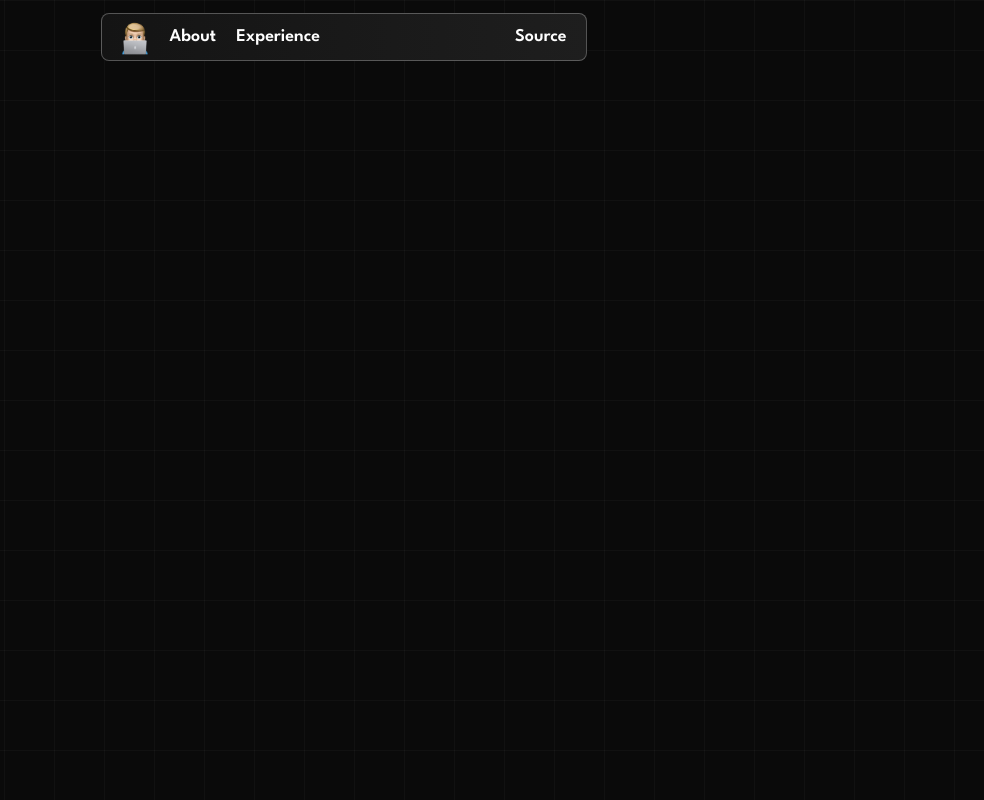
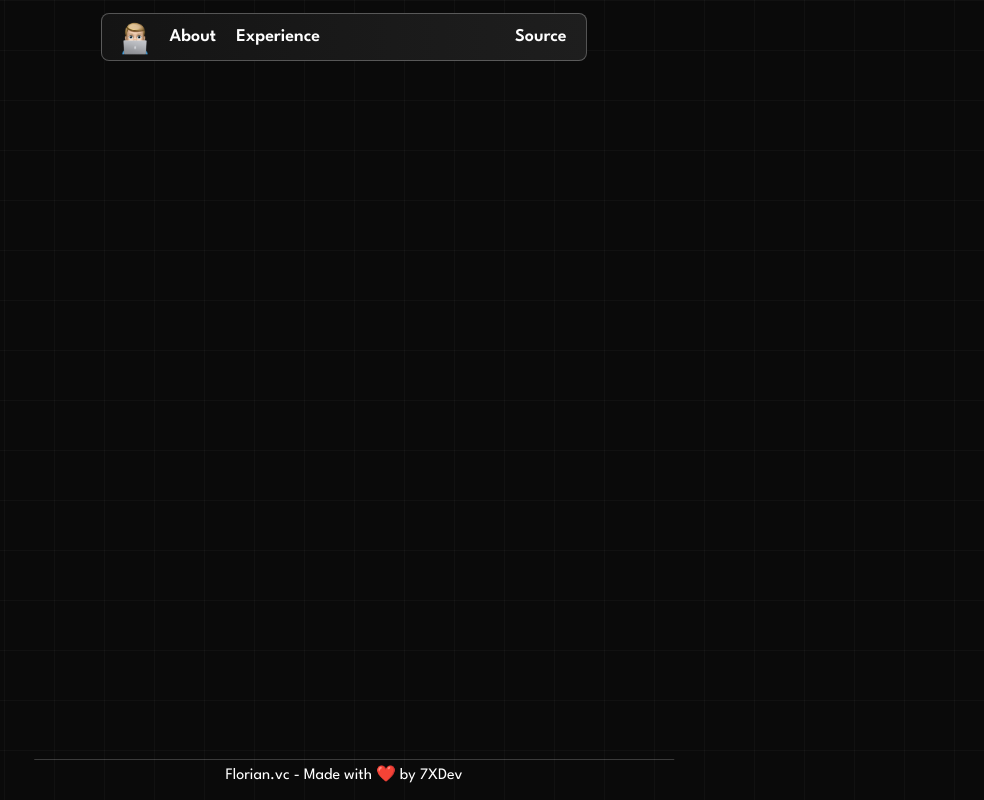
Before and after one commit to 7XDev/Portfolio, a plain HTML site: page index.html in a window 1280 px wide. Shown: the whole page, without its empty margins (296-1280 px from the left). Drawn offline with Linux system fonts and the light colour scheme.

Commit message:
Added Footer

```diff
--- a/index.html
+++ b/index.html
@@ -22,11 +22,21 @@
         Experience
       </a>
 
-      <a class="button-header source-link" href="https://github.com/7xdev/Portfolio" target="_blank" rel="noopener noreferrer">
+      <a class="button-header source-link" href="https://github.com/7xdev/Portfolio" target="_blank"
+        rel="noopener noreferrer">
         Source
       </a>
     </nav>
   </header>
+
+  <main>
+
+  </main>
+
+  <footer>
+    <div class="footer-line"></div>
+    <p class="footer-text">Florian.vc - Made with ❤️ by 7XDev</p>
+  </footer>
 </body>
 
 </html>
--- a/styles.css
+++ b/styles.css
@@ -64,6 +64,22 @@ body {
     right: 3%;
 }
 
+.footer-text {
+    position: absolute;
+    bottom: 1px;
+    left: 50%;
+    transform: translateX(-50%);
+}
+
+.footer-line {
+    position: absolute;
+    bottom: 5%;
+    transform: translate(51.6%);
+    width: 50%;
+    height: 1px;
+    background-color: rgba(255, 255, 255, 0.2);
+}
+
 @media (max-width: 768px) {
     .header {
         margin-left: 10%;
```
